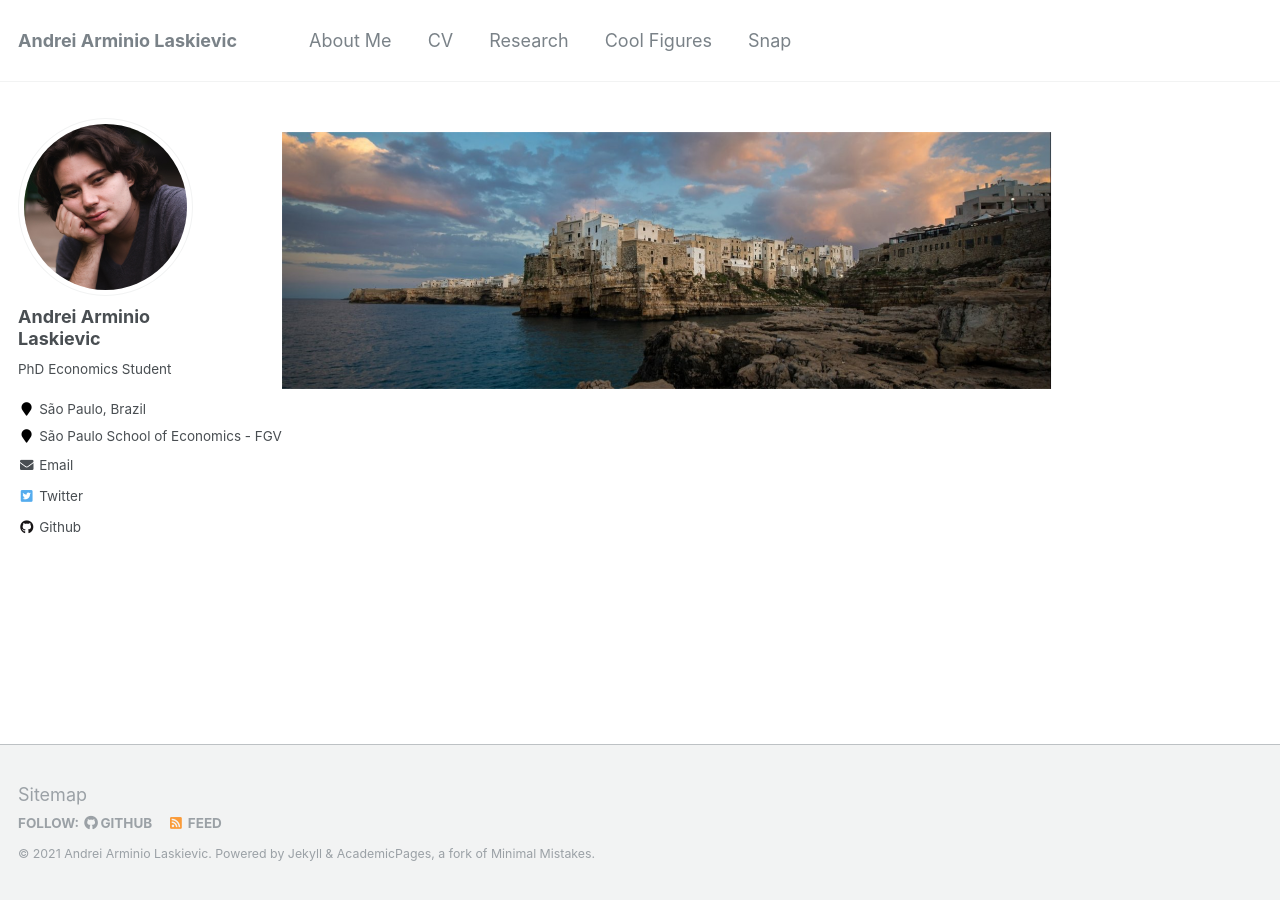
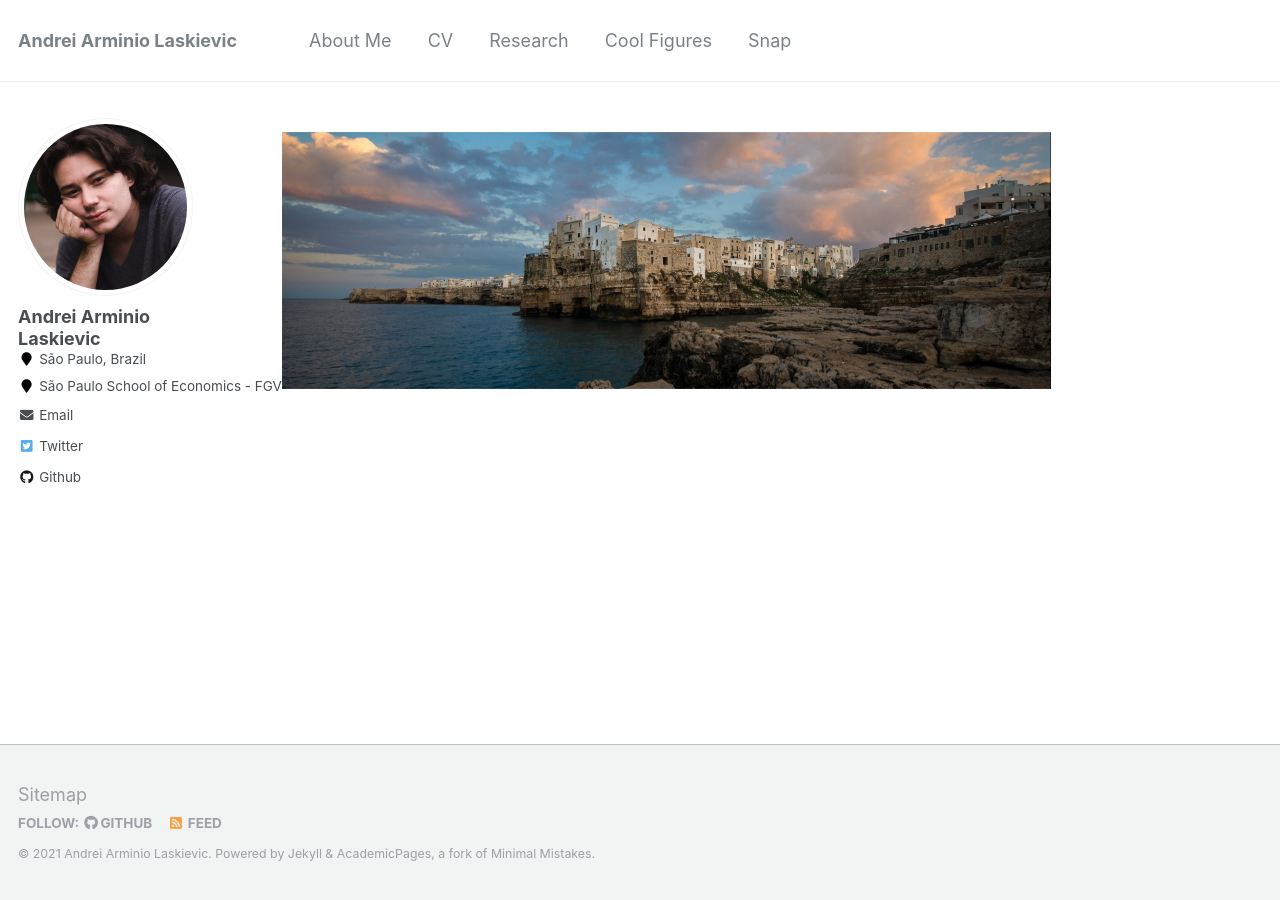
Before and after one commit to alaskievic/alaskievic.github.io, a Jekyll site: the page built from _pages/about.md, in a window 1280 px wide. Built offline with Jekyll 4.4.1, drawn with Linux system fonts in a browser that asks for light colours.

Commit message:
removing bio

```diff
--- a/_config.yml
+++ b/_config.yml
@@ -82,7 +82,7 @@ analytics:
 author:
   name             : "Andrei Arminio Laskievic"
   avatar           : "avatar_andrei_jpeg.jpg"
-  bio              : "PhD Economics Student"
+  bio              :
   location         : "São Paulo, Brazil"
   employer         : "São Paulo School of Economics - FGV"
   pubmed           :
```
